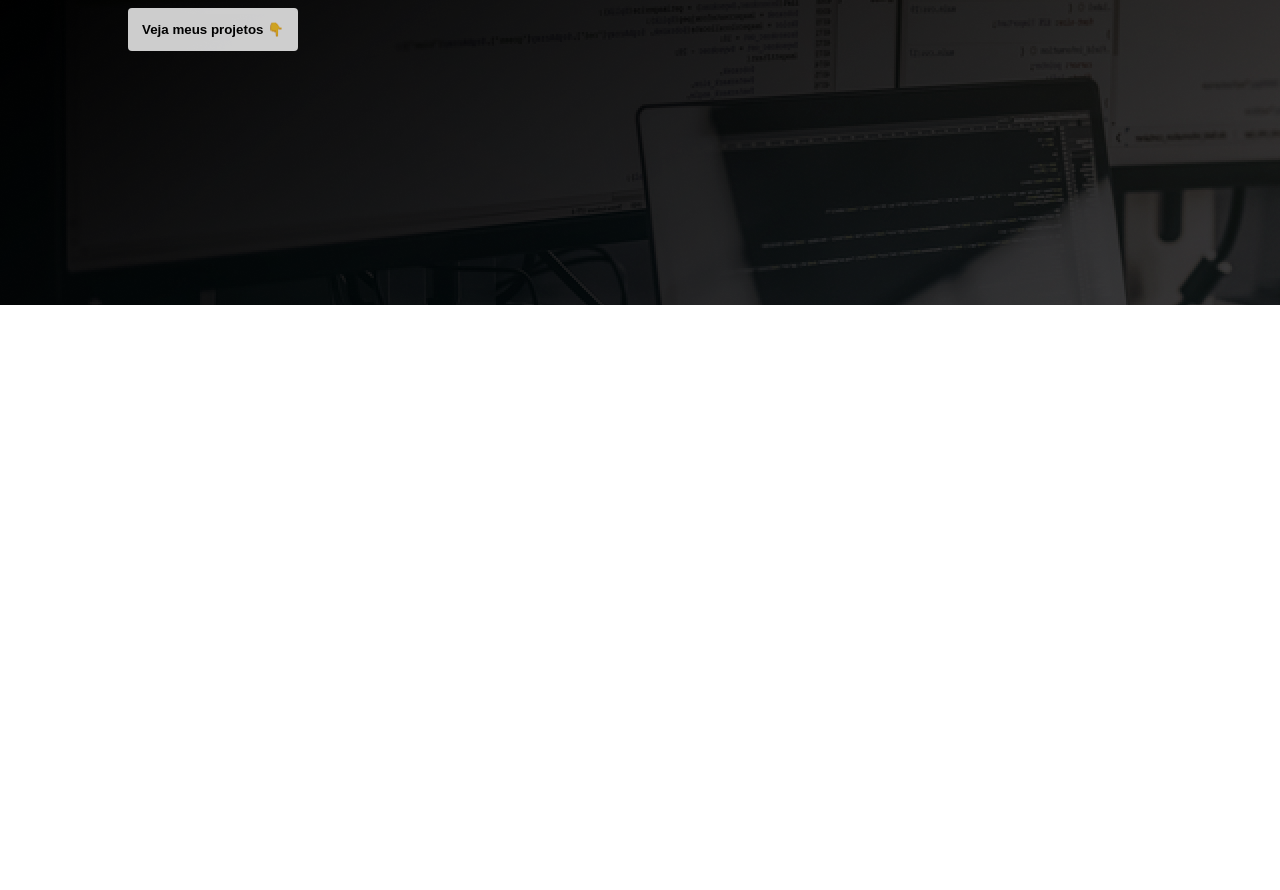
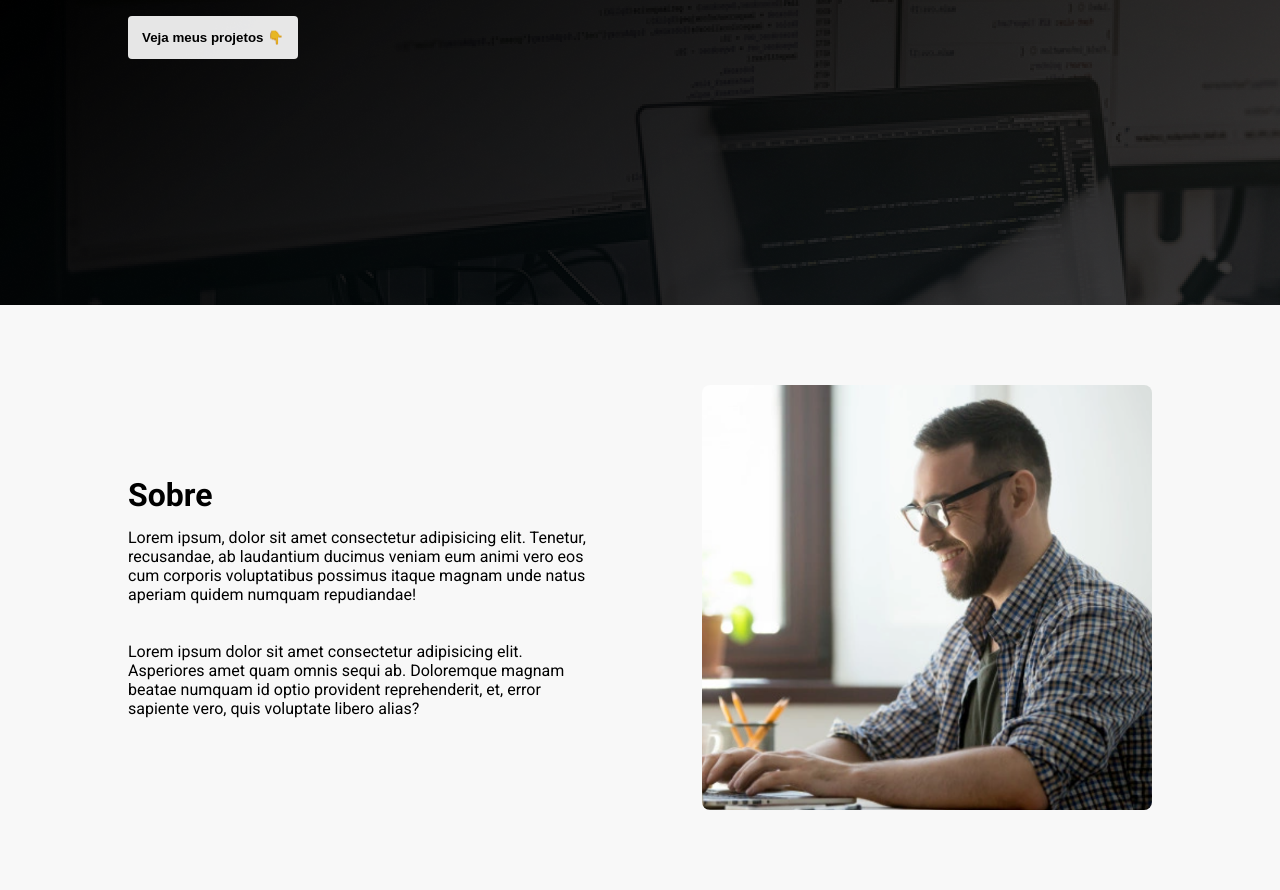
Before and after one commit to Kaic-Cesarr/Portfolio-Dev-1, a plain HTML site: page index.html in a window 1280 px wide. Shown: the part 495-1385 px from the top of the page. Before the commit the page ends 800 px from the top, so only its background shows below. Drawn offline with Linux system fonts and the light colour scheme.

Commit message:
Adicionando a seção de Sobre e fixando a barra de navegação no scroll

```diff
--- a/index.html
+++ b/index.html
@@ -17,7 +17,7 @@
     </nav>
 
 
-    <!-- Main -->
+    <!-- MAIN -->
      <section class="main">
         <div>
             <h1>Olá,<br>Seja bem vindo</h1>
@@ -28,5 +28,18 @@
         </div>
      </section>
 
+
+     <!-- SOBRE -->
+     <section class="about">
+        <div>
+            <h2>Sobre</h2>
+            <p>Lorem ipsum, dolor sit amet consectetur adipisicing elit. Tenetur, recusandae, ab laudantium ducimus veniam eum animi vero eos cum corporis voluptatibus possimus itaque magnam unde natus aperiam quidem numquam repudiandae!</p>
+            <br><br>
+            <p>Lorem ipsum dolor sit amet consectetur adipisicing elit. Asperiores amet quam omnis sequi ab. Doloremque magnam beatae numquam id optio provident reprehenderit, et, error sapiente vero, quis voluptate libero alias?</p>
+        </div>
+        <img src="images/foto-pc.png" alt="Foto de pessoa programando">
+
+     </section>
+
 </body>
 </html>
--- a/style.css
+++ b/style.css
@@ -18,6 +18,9 @@ body {
     width: 100%;
     display: flex;
     justify-content: end;
+    position: sticky;
+    top: 0;
+    z-index: 9;
 }
 
 .nav-list {
@@ -75,10 +78,44 @@ body {
     padding: 14px;
     border-radius: 4px;
     font-weight: bold;
-    opacity: 0.8;
-    transition: .3s;
+    opacity: 0.9;
+    transition: .6s;
+    margin-top: 15px;
 }
 
 .call-to-action:hover {
     opacity: 1;
+    transform: scale(1.1);
 }
+
+
+
+/* SOBRE */
+.about {
+    background-color: #f8f8f8;
+    width: 100%;
+    padding-left: 10%;
+    padding-right: 10%;
+    padding-top: 80px;
+    padding-bottom: 80px;
+    display: flex;
+    flex-direction: row;
+    align-items: center;
+    justify-content: space-between;
+}
+
+.about div {
+    max-width: 50%;
+    padding-right: 40px;
+}
+
+.about div h2 {
+    font-size: 32px;
+    margin-bottom: 14px;
+
+}
+
+.about img {
+    max-width: 450px;
+    border-radius: 8px;
+}
```
